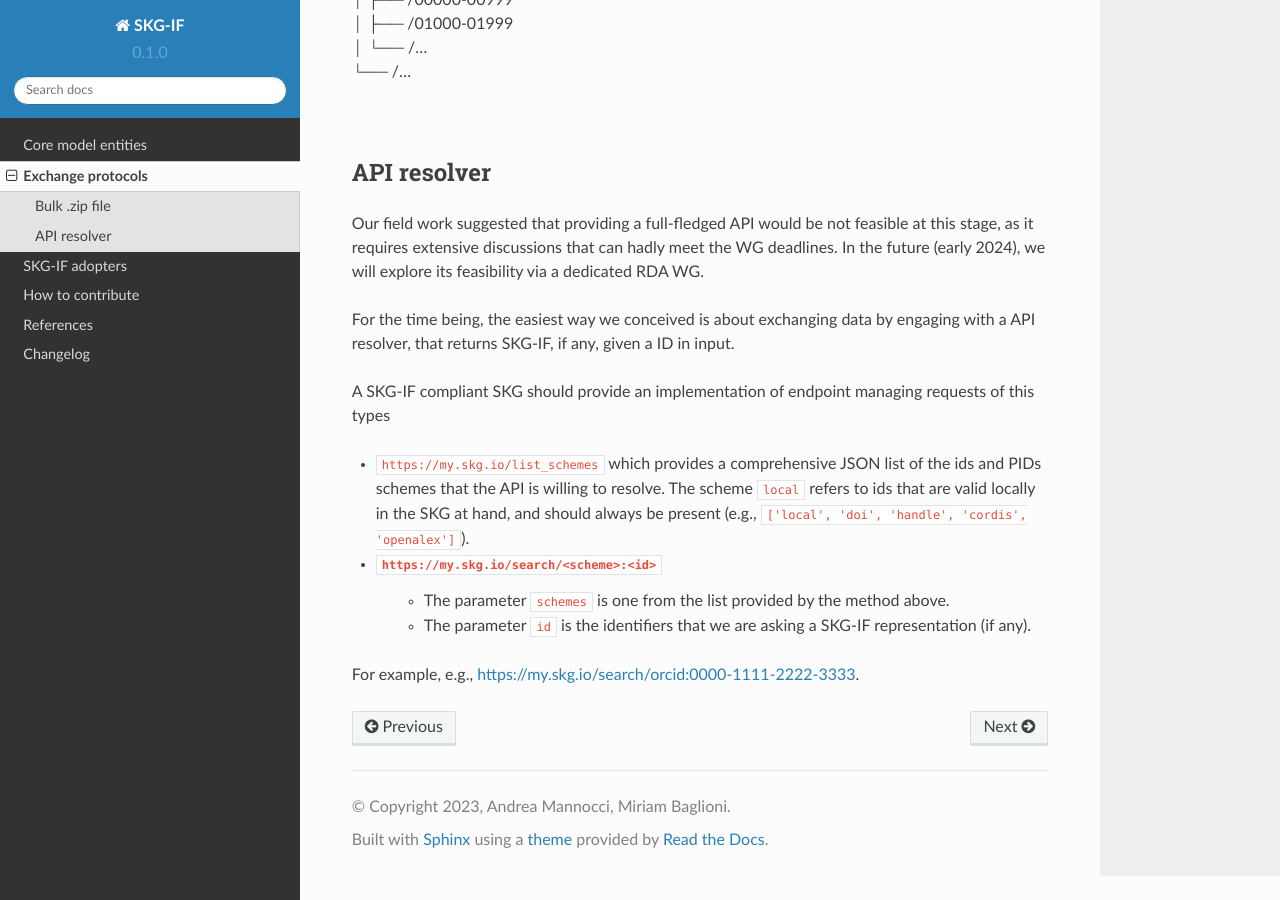
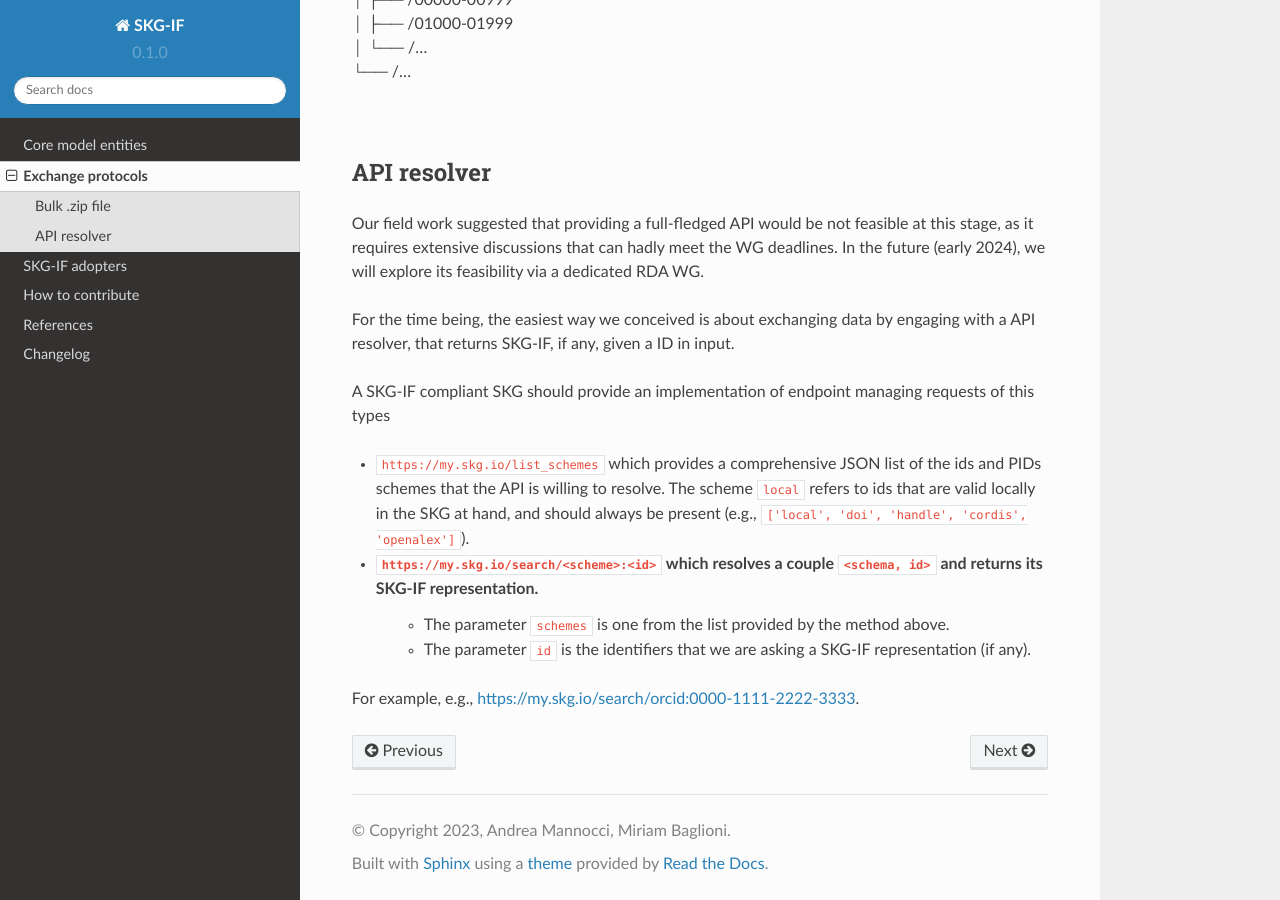
Before and after one commit to andremann/SKG-IF, a Sphinx documentation site: the page built from docs/source/exchange.rst, in a window 1280 px wide and 900 px high, scrolled down 805 px. Built offline with Sphinx 7.4.7 and the Read the Docs theme 2.0.0, drawn with Linux system fonts in a browser that asks for light colours; pages that are not in the unit, such as notebooks, are missing from menus.

```diff
--- a/docs/source/exchange.rst
+++ b/docs/source/exchange.rst
@@ -47,7 +47,7 @@ For the time being, the easiest way we conceived is about exchanging data by eng
 A SKG-IF compliant SKG should provide an implementation of endpoint managing requests of this types
 
 * ``https://my.skg.io/list_schemes`` which provides a comprehensive JSON list of the ids and PIDs schemes that the API is willing to resolve. The scheme ``local`` refers to ids that are valid locally in the SKG at hand, and should always be present (e.g., ``['local', 'doi', 'handle', 'cordis', 'openalex']``).
-* ``https://my.skg.io/search/<scheme>:<id>``
+* ``https://my.skg.io/search/<scheme>:<id>`` which resolves a couple ``<schema, id>`` and returns its SKG-IF representation.
    * The parameter ``schemes`` is one from the list provided by the method above.
    * The parameter ``id`` is the identifiers that we are asking a SKG-IF representation (if any).
 For example, e.g., https://my.skg.io/search/orcid:0000-1111-2222-3333.
```
